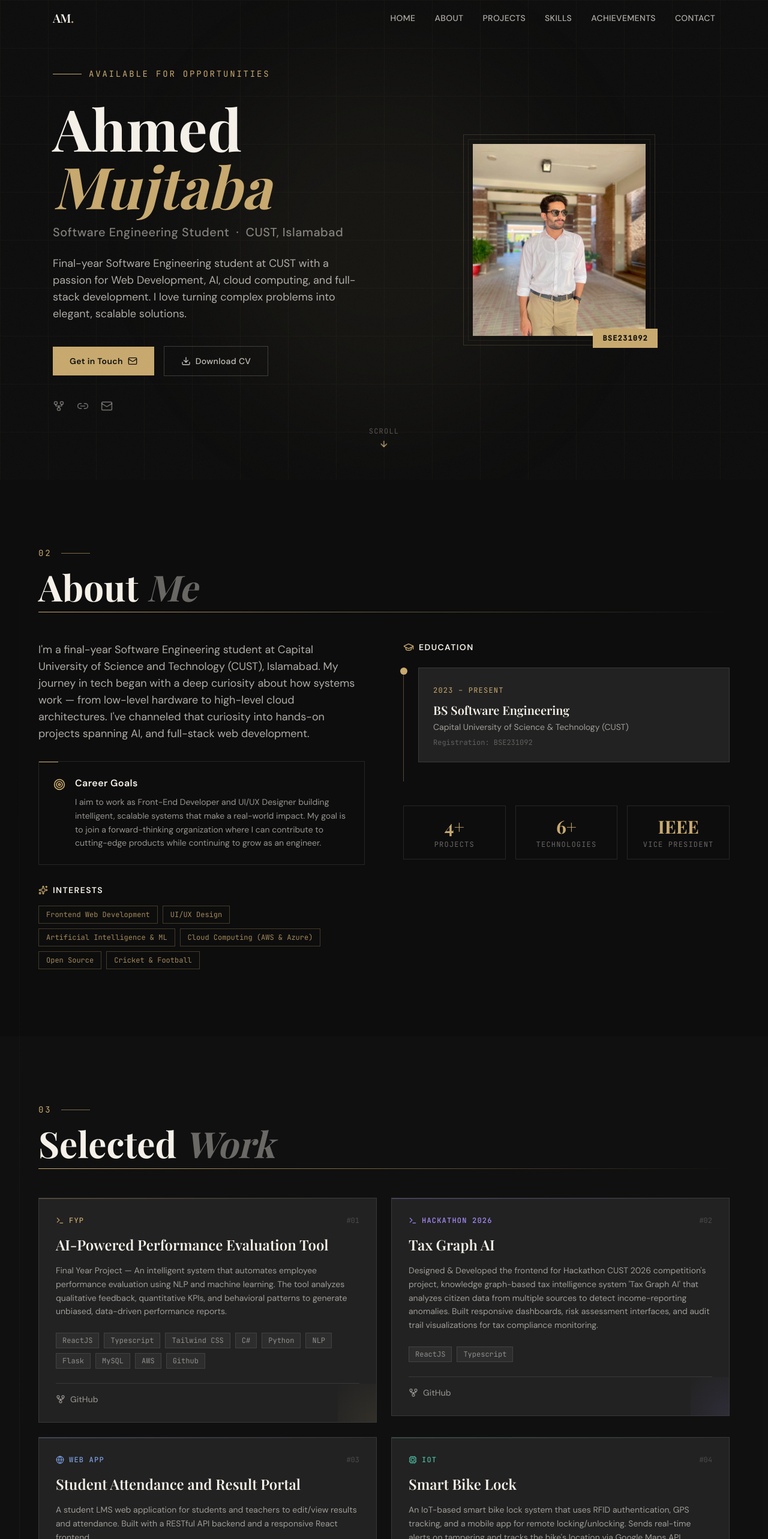
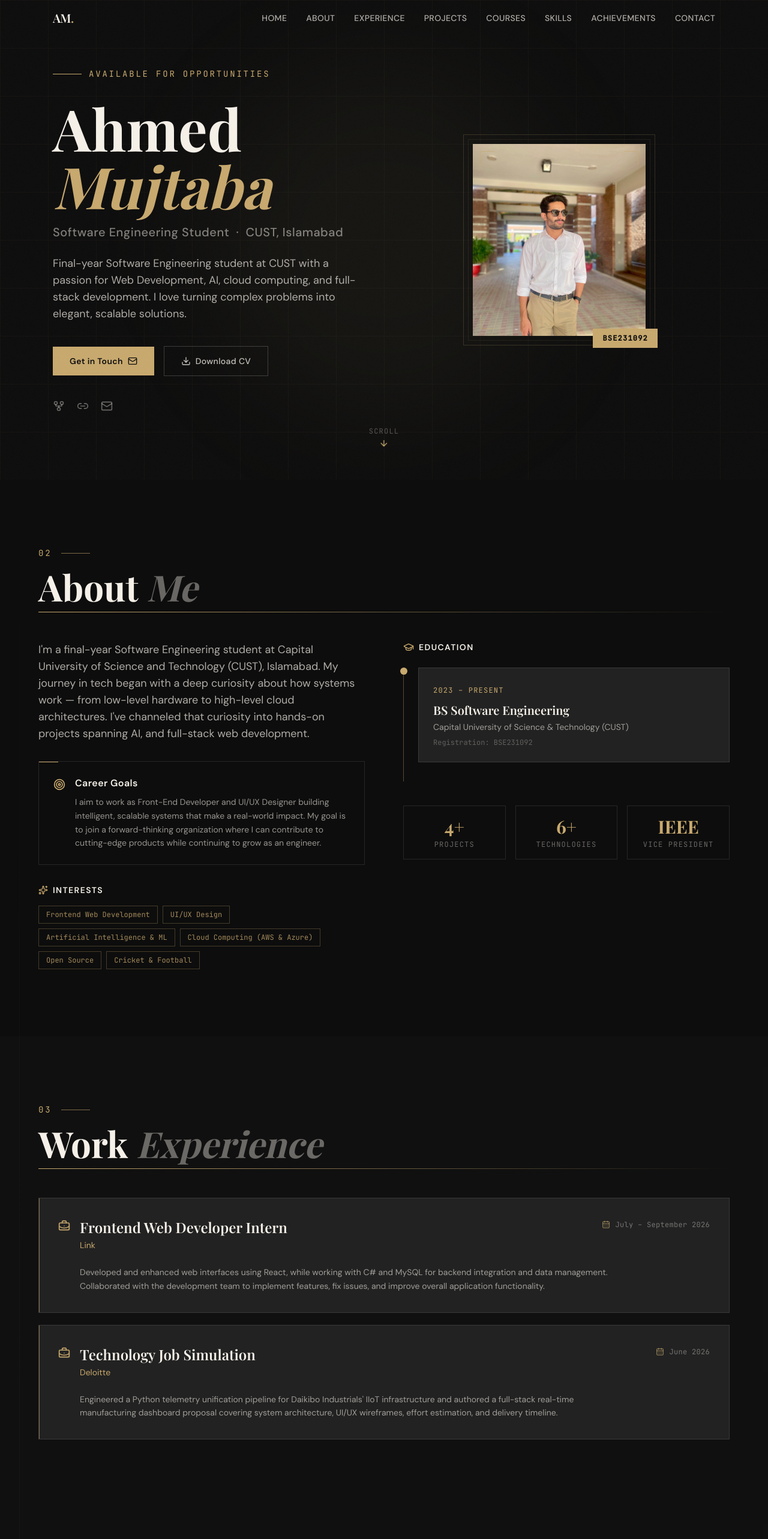
Before and after one commit to ahmedmujtaba45/My-Portfolio, a React (Vite) app: page / in a window 1280 px wide. Shown: the top 2566 px of the page at 60% size. Built offline with nearby package versions, Linux system fonts and the light colour scheme; a web font is replaced by a local one.

Commit message:
Experience and Course added

```diff
--- a/src/App.jsx
+++ b/src/App.jsx
@@ -2,7 +2,9 @@ import Navbar from "./components/Navbar";
 import Footer from "./components/Footer";
 import Hero from "./sections/Hero";
 import About from "./sections/About";
+import Experience from "./sections/Experience";
 import Projects from "./sections/Projects";
+import Courses from "./sections/Courses";
 import Skills from "./sections/Skills";
 import Achievements from "./sections/Achievements";
 import Contact from "./sections/Contact";
@@ -21,7 +23,9 @@ export default function App() {
         <div className="relative">
           <div className="hidden xl:block absolute left-8 top-0 bottom-0 w-px bg-gradient-to-b from-transparent via-white/5 to-transparent pointer-events-none" />
           <About />
+          <Experience />
           <Projects />
+          <Courses />
           <Skills />
           <Achievements />
           <Contact />
--- a/src/components/Navbar.jsx
+++ b/src/components/Navbar.jsx
@@ -1,7 +1,16 @@
 import { useState, useEffect } from "react";
 import { Menu, X } from "lucide-react";
 
-const links = ["Home", "About", "Projects", "Skills", "Achievements", "Contact"];
+const links = [
+  { label: "Home", id: "home" },
+  { label: "About", id: "about" },
+  { label: "Experience", id: "experience" },
+  { label: "Projects", id: "projects" },
+  { label: "Courses", id: "additional-courses" },
+  { label: "Skills", id: "skills" },
+  { label: "Achievements", id: "achievements" },
+  { label: "Contact", id: "contact" },
+];
 
 export default function Navbar() {
   const [open, setOpen] = useState(false);
@@ -14,7 +23,7 @@ export default function Navbar() {
   }, []);
 
   const scrollTo = (id) => {
-    const el = document.getElementById(id.toLowerCase());
+    const el = document.getElementById(id);
     if (el) el.scrollIntoView({ behavior: "smooth" });
     setOpen(false);
   };
@@ -39,12 +48,12 @@ export default function Navbar() {
         {/* Desktop Links */}
         <ul className="hidden md:flex items-center gap-8">
           {links.map((link) => (
-            <li key={link}>
+            <li key={link.id}>
               <button
-                onClick={() => scrollTo(link)}
+                onClick={() => scrollTo(link.id)}
                 className="nav-link text-sm font-body font-medium text-cream/70 hover:text-cream transition-colors tracking-wide uppercase"
               >
-                {link}
+                {link.label}
               </button>
             </li>
           ))}
@@ -65,12 +74,12 @@ export default function Navbar() {
         <div className="md:hidden bg-ink/95 backdrop-blur-md border-b border-white/5">
           <ul className="flex flex-col py-4">
             {links.map((link) => (
-              <li key={link}>
+              <li key={link.id}>
                 <button
-                  onClick={() => scrollTo(link)}
+                  onClick={() => scrollTo(link.id)}
                   className="w-full text-left px-6 py-3 text-sm font-medium text-cream/70 hover:text-accent hover:bg-white/5 transition-all tracking-wide uppercase"
                 >
-                  {link}
+                  {link.label}
                 </button>
               </li>
             ))}
--- a/src/data/portfolio.js
+++ b/src/data/portfolio.js
@@ -33,6 +33,33 @@ export const about = {
     "Cricket & Football",
   ],
 };
+
+export const experience = [
+  {
+    role: "Frontend Web Developer Intern",
+    company: "Link",
+    period: "July – September 2026",
+    description:
+      "Developed and enhanced web interfaces using React, while working with C# and MySQL for backend integration and data management. Collaborated with the development team to implement features, fix issues, and improve overall application functionality.",
+  },
+  {
+    role: "Technology Job Simulation",
+    company: "Deloitte",
+    period: "June 2026",
+    description:
+      "Engineered a Python telemetry unification pipeline for Daikibo Industrials' IIoT infrastructure and authored a full-stack real-time manufacturing dashboard proposal covering system architecture, UI/UX wireframes, effort estimation, and delivery timeline.",
+  },
+];
+
+export const courses = [
+  {
+    title: "Microsoft Front-End Certificate",
+    provider: "Microsoft",
+    year: "2026",
+    description:
+      "Demonstrates proficiency in HTML, CSS, JavaScript, C#, and responsive web development through Microsoft's professional certification program.",
+  },
+];
 
 export const projects = [
   {
--- a/src/sections/Achievements.jsx
+++ b/src/sections/Achievements.jsx
@@ -8,7 +8,7 @@ export default function Achievements() {
         {/* Header */}
         <RevealSection>
           <div className="flex items-center gap-4 mb-4">
-            <span className="font-mono text-accent text-sm tracking-[0.2em] uppercase">05</span>
+            <span className="font-mono text-accent text-sm tracking-[0.2em] uppercase">07</span>
             <div className="h-px w-12 bg-accent/60" />
           </div>
           <h2 className="font-display text-5xl lg:text-6xl font-bold text-cream mb-3">
--- a/src/sections/Contact.jsx
+++ b/src/sections/Contact.jsx
@@ -52,7 +52,7 @@ export default function Contact() {
         {/* Header */}
         <RevealSection>
           <div className="flex items-center gap-4 mb-4">
-            <span className="font-mono text-accent text-sm tracking-[0.2em] uppercase">06</span>
+            <span className="font-mono text-accent text-sm tracking-[0.2em] uppercase">08</span>
             <div className="h-px w-12 bg-accent/60" />
           </div>
           <h2 className="font-display text-5xl lg:text-6xl font-bold text-cream mb-3">
--- /dev/null
+++ b/src/sections/Courses.jsx
@@ -0,0 +1,47 @@
+import { Award } from "lucide-react";
+import { RevealSection } from "../components/ScrollReveal";
+import { courses } from "../data/portfolio";
+
+export default function Courses() {
+  return (
+    <section id="additional-courses" className="py-28 px-6">
+      <div className="max-w-6xl mx-auto">
+        <RevealSection>
+          <div className="flex items-center gap-4 mb-4">
+            <span className="font-mono text-accent text-sm tracking-[0.2em] uppercase">05</span>
+            <div className="h-px w-12 bg-accent/60" />
+          </div>
+          <h2 className="font-display text-5xl lg:text-6xl font-bold text-cream mb-3">
+            Additional <span className="italic text-cream/40">Courses</span>
+          </h2>
+          <div className="section-line" />
+        </RevealSection>
+
+        <div className="grid md:grid-cols-2 gap-6">
+          {courses.map((course, index) => (
+            <RevealSection key={course.title} delay={index * 120}>
+              <article className="border border-white/10 bg-card p-7 h-full hover:border-accent/30 transition-colors duration-500">
+                <div className="flex items-start justify-between gap-4 mb-6">
+                  <div className="flex items-center gap-3">
+                    <Award size={20} className="text-accent" />
+                    <span className="font-mono text-xs text-accent tracking-widest uppercase">
+                      Professional Certificate
+                    </span>
+                  </div>
+                  <span className="font-mono text-xs text-cream/40">{course.year}</span>
+                </div>
+                <h3 className="font-display text-2xl font-semibold text-cream mb-2">
+                  {course.title}
+                </h3>
+                <p className="font-body text-sm text-accent mb-4">{course.provider}</p>
+                <p className="font-body text-sm text-cream/60 leading-relaxed">
+                  {course.description}
+                </p>
+              </article>
+            </RevealSection>
+          ))}
+        </div>
+      </div>
+    </section>
+  );
+}
--- /dev/null
+++ b/src/sections/Experience.jsx
@@ -0,0 +1,50 @@
+import { BriefcaseBusiness, CalendarDays } from "lucide-react";
+import { RevealSection } from "../components/ScrollReveal";
+import { experience } from "../data/portfolio";
+
+export default function Experience() {
+  return (
+    <section id="experience" className="py-28 px-6 bg-surface/30">
+      <div className="max-w-6xl mx-auto">
+        <RevealSection>
+          <div className="flex items-center gap-4 mb-4">
+            <span className="font-mono text-accent text-sm tracking-[0.2em] uppercase">03</span>
+            <div className="h-px w-12 bg-accent/60" />
+          </div>
+          <h2 className="font-display text-5xl lg:text-6xl font-bold text-cream mb-3">
+            Work <span className="italic text-cream/40">Experience</span>
+          </h2>
+          <div className="section-line" />
+        </RevealSection>
+
+        <div className="space-y-5">
+          {experience.map((item, index) => (
+            <RevealSection key={`${item.role}-${item.company}`} delay={index * 120}>
+              <article className="relative border border-white/10 bg-card p-6 lg:p-8 hover:border-accent/30 transition-colors duration-500">
+                <div className="absolute left-0 top-0 h-full w-px bg-accent/60" />
+                <div className="flex flex-col lg:flex-row lg:items-start lg:justify-between gap-5">
+                  <div className="flex items-start gap-4">
+                    <BriefcaseBusiness size={20} className="text-accent mt-1 shrink-0" />
+                    <div>
+                      <h3 className="font-display text-2xl font-semibold text-cream mb-1">
+                        {item.role}
+                      </h3>
+                      <p className="font-body text-sm text-accent">{item.company}</p>
+                    </div>
+                  </div>
+                  <div className="flex items-center gap-2 font-mono text-xs text-cream/40 tracking-wide lg:pt-1">
+                    <CalendarDays size={14} className="text-accent/70" />
+                    {item.period}
+                  </div>
+                </div>
+                <p className="font-body text-sm text-cream/60 leading-relaxed mt-6 lg:ml-9 max-w-4xl">
+                  {item.description}
+                </p>
+              </article>
+            </RevealSection>
+          ))}
+        </div>
+      </div>
+    </section>
+  );
+}
--- a/src/sections/Projects.jsx
+++ b/src/sections/Projects.jsx
@@ -19,7 +19,7 @@ export default function Projects() {
         {/* Header */}
         <RevealSection>
           <div className="flex items-center gap-4 mb-4">
-            <span className="font-mono text-accent text-sm tracking-[0.2em] uppercase">03</span>
+            <span className="font-mono text-accent text-sm tracking-[0.2em] uppercase">04</span>
             <div className="h-px w-12 bg-accent/60" />
           </div>
           <h2 className="font-display text-5xl lg:text-6xl font-bold text-cream mb-3">
--- a/src/sections/Skills.jsx
+++ b/src/sections/Skills.jsx
@@ -8,7 +8,7 @@ export default function Skills() {
         {/* Header */}
         <RevealSection>
           <div className="flex items-center gap-4 mb-4">
-            <span className="font-mono text-accent text-sm tracking-[0.2em] uppercase">04</span>
+            <span className="font-mono text-accent text-sm tracking-[0.2em] uppercase">06</span>
             <div className="h-px w-12 bg-accent/60" />
           </div>
           <h2 className="font-display text-5xl lg:text-6xl font-bold text-cream mb-3">
```
